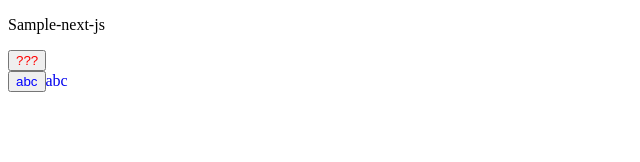
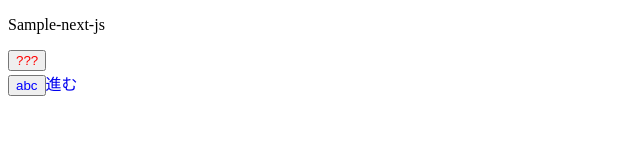
Before and after one commit to Asa-kawa/asa-kawa-sample-next-js, a Next.js app: page / in a window 1280 px wide. Shown: the top 162 px of the page, without its empty margins (0-640 px from the left). Built offline with nearby package versions, Linux system fonts and the light colour scheme.

Commit message:
Update page.tsx

```diff
--- a/src/app/page.tsx
+++ b/src/app/page.tsx
@@ -22,7 +22,7 @@ export default function Home() {
         alert("Sample-next-js");
       }}
       >abc</button>
-      <Link href="/display?page=0" className="next">abc</Link>
+      <Link href="/display?page=0" className="next">進む</Link>
     </div>
   );
 }
```
